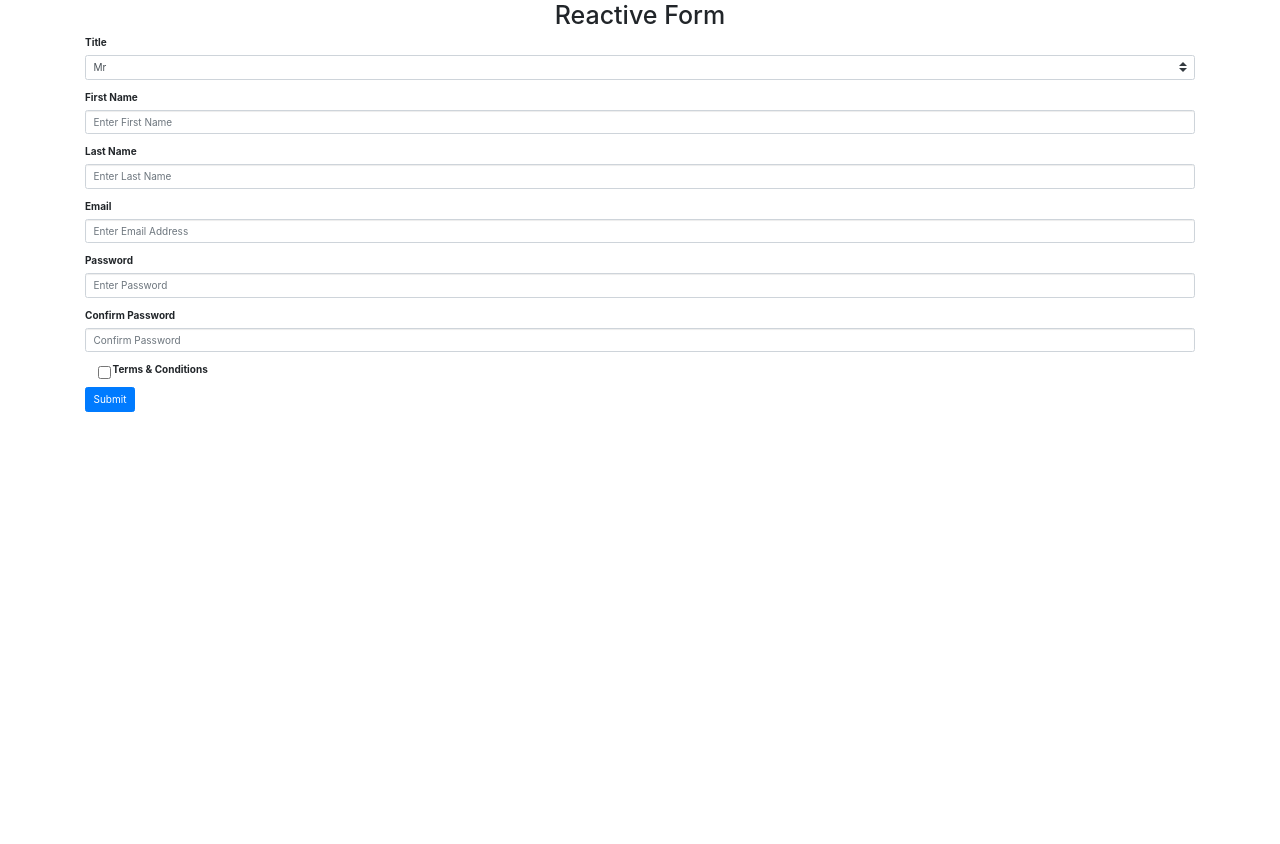
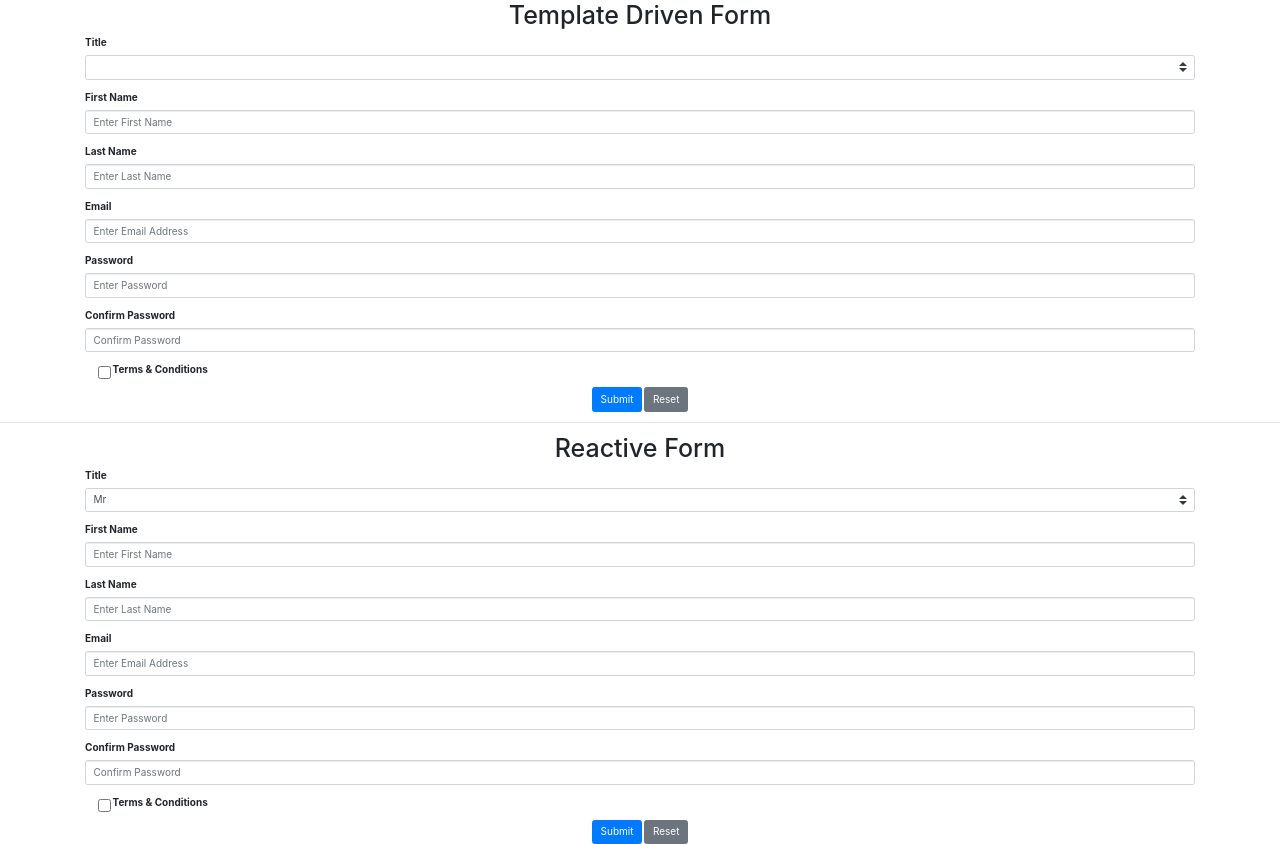
Before and after one commit to anburbala/Case04-AppValidation, an Angular app: page / in a window 1280 px wide. Before the commit the page ends 800 px from the top, so only its background shows below. Built offline with nearby package versions, Linux system fonts and the light colour scheme.

Commit message:
Forms changes

```diff
--- a/src/app/app.component.html
+++ b/src/app/app.component.html
@@ -1,4 +0,0 @@
-
-<!-- <app-templatedriven></app-templatedriven> -->
-
-<app-reactiveform></app-reactiveform>
--- a/src/app/app.component.ts
+++ b/src/app/app.component.ts
@@ -2,7 +2,7 @@ import { Component } from '@angular/core';
 
 @Component({
   selector: 'app-root',
-  templateUrl: './app.component.html',
+  template: '<app-templatedriven></app-templatedriven>  <hr> <app-reactiveform></app-reactiveform>',
   styleUrls: ['./app.component.css']
 })
 export class AppComponent {
--- a/src/app/reactiveform/reactiveform.component.html
+++ b/src/app/reactiveform/reactiveform.component.html
@@ -14,51 +14,51 @@
      <div class="container">
       <div class="form-group">
        <label>Title</label>
-       <select name="title" class="browser-default custom-select" [ngClass]="{'is-invalid' : submitted && f.title.invalid}">
+       <select name="title" class="browser-default custom-select"  required>
           <option value="1">Mr</option>
           <option value="2">Mrs</option>
           <option value="3">Miss</option>
        </select>
-          <div *ngIf="submitted && f.firstName.invalid" class="invalid-feedback">
-            <div *ngIf="firstName.errors.required">Title is required</div>
-          </div>
+          <!-- [ngClass]="{'is-invalid' : submitted && f.title.invalid}" <div *ngIf="submitted && f.firstName.invalid" class="invalid-feedback">
+            <div *ngIf="f.title.errors.required">Title is required</div>
+          </div> -->
       </div>
       <div class="form-group">
         <label for="firstname">First Name</label>
         <input type="text" name="firstName" class="form-control" placeholder="Enter First Name"  [ngClass]="{ 'is-invalid': submitted && f.firstName.invalid }" >
         <div *ngIf="submitted && f.firstName.invalid" class="invalid-feedback">
-              <div *ngIf="firstName.errors.required">First Name is required</div>
+              <div *ngIf="f.firstName.errors.required">First Name is required</div>
           </div>
       </div>
       <div class="form-group">
         <label for="lastName" >Last Name</label>
         <input type="text" name="lastName" class="form-control" placeholder="Enter Last Name"  [ngClass]="{'is-invalid': submitted && f.lastName.invalid}" required>
         <div *ngIf="submitted && f.lastName.invalid" class="invalid-feedback">
-          <div *ngIf="lastName.errors.required">Last Name is required</div>
+          <div *ngIf="f.lastName.errors.required">Last Name is required</div>
         </div>
       </div>
       <div class="form-group">
         <label for="email">Email</label>
         <input type="Email" name="email" class="form-control" placeholder="Enter Email Address" [ngClass]="{'is-invalid' : submitted && f.email.invalid}">
           <div *ngIf="submitted && f.email.invalid" class="invalid-feedback">
-            <div *ngIf="email.errors.required">Email is required</div>
-            <div *ngIf="email.errors.email">Email must be a valid Email</div>
+            <div *ngIf="f.email.errors.required">Email is required</div>
+            <div *ngIf="f.email.errors.email">Email must be a valid Email</div>
           </div>
       </div>
       <div class="form-group">
         <label for="password">Password</label>
         <input type="password" name="password" class="form-control" placeholder="Enter Password" [ngClass]="{'is-invalid' : submitted && f.password.invalid}">
         <div *ngIf="submitted && f.password.invalid" class="invalid-feedback">
-        <div *ngIf="password.errors.required">Password is required</div>
-          <div *ngIf="password.errors.minlength">Password must be at least 6 characters</div>
+        <div *ngIf="f.password.errors.required">Password is required</div>
+          <div *ngIf="f.password.errors.minlength">Password must be at least 6 characters</div>
         </div>
      </div>
      <div class="form-group">
        <label for="cpassword">Confirm Password</label>
        <input class="form-control" type="password" name="cpassword" placeholder="Confirm Password"  [ngClass]="{'is-invalid' : submitted && f.cpassword.invalid}" >
        <div *ngIf="submitted && f.cpassword.invalid" class="invalid-feedback">
-          <div *ngIf="cpassword.errors.required">Confirm Password is required</div>
-          <div *ngIf="cpassword.errors.mustMatch">Passwords must match</div>
+          <div *ngIf="f.cpassword.errors.required">Confirm Password is required</div>
+          <div *ngIf="f.cpassword.errors.mustMatch">Passwords must match</div>
       </div>
      </div>
      <div class="form-group form-check">
@@ -66,7 +66,10 @@
       <label for="acceptTerms" class="form-check-label" style="padding-left: 15px;">Terms & Conditions</label>
       <div *ngIf="submitted && f.acceptTerms.invalid" class="invalid-feedback">Accept Ts & Cs is required</div>
      </div>
-      <button class="btn btn-primary" type="submit">Submit</button>
+     <div class="text-center">
+      <button class="btn btn-primary mr-1" type="submit">Submit</button>
+      <button class="btn btn-secondary" type="reset" (click) = "onReset()">Reset</button>
+     </div>
     </div>
   </form>
 </body>
--- a/src/app/templatedriven/templatedriven.component.html
+++ b/src/app/templatedriven/templatedriven.component.html
@@ -19,7 +19,7 @@
           <option value="3">Miss</option>
        </select>
           <div *ngIf="form.submitted && firstName.invalid" class="invalid-feedback">
-            <div *ngIf="firstName.errors.required">Title is required</div>
+            <div *ngIf="title.errors.required">Title is required</div>
           </div>
       </div>
       <div class="form-group">
@@ -67,8 +67,9 @@
         <div *ngIf="acceptTerms.errors.required"> Ts & Cs is required</div>
       </div>
     </div>
-    <div class="form-group">
-      <button class="btn btn-primary" type="submit">Submit</button>
+    <div class="text-center">
+      <button class="btn btn-primary mr-1" type="submit">Submit</button>
+      <button class="btn btn-secondary" type="reset">Reset</button>
     </div>
     </div>
   </form>
```
